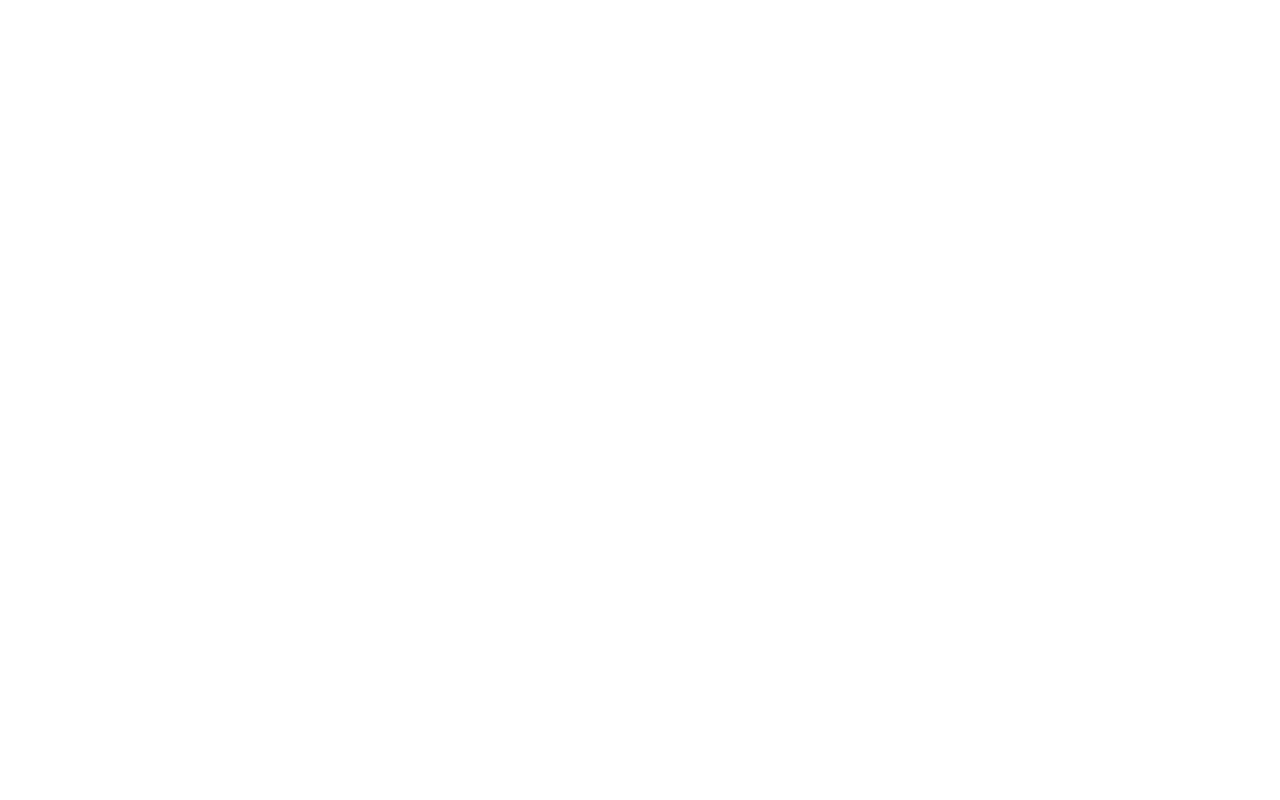
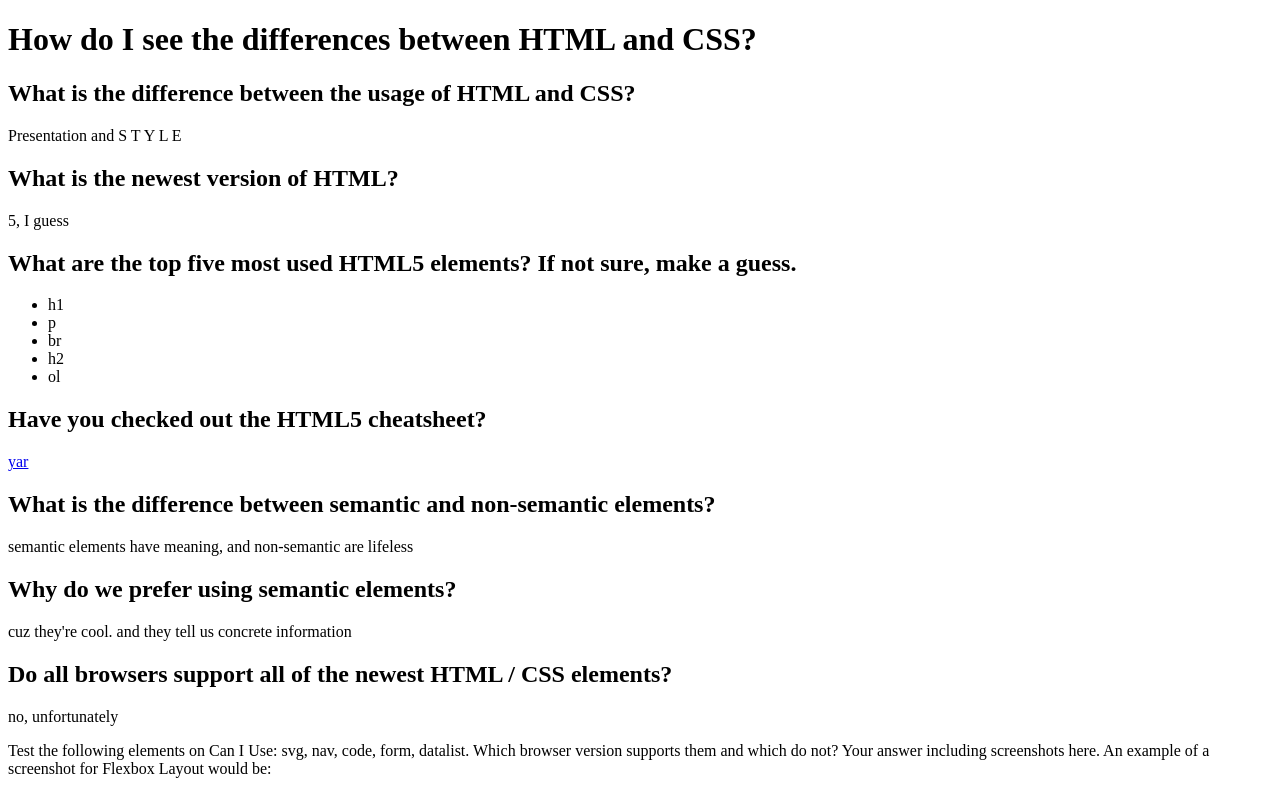
Before and after one commit to chuckles6994/html-practice, a plain HTML site: page index.html in a window 1280 px wide. Drawn offline with Linux system fonts and the light colour scheme.

Commit message:
gitpractice

```diff
--- a/index.html
+++ b/index.html
@@ -4,9 +4,46 @@
     <meta charset="UTF-8">
     <meta http-equiv="X-UA-Compatible" content="IE=edge">
     <meta name="viewport" content="width=device-width, initial-scale=1.0">
-    <title>Document</title>
+    <title>About HTML and CSS</title>
+    <link rel="stylesheet" href="gitpractice.css">
 </head>
 <body>
+<h1>How do I see the differences between HTML and CSS?</h1>
+<main>
+    <h2>What is the difference between the usage of HTML and CSS? </h2>
+        <p>Presentation and S T Y L E</p>
 
+   <h2> What is the newest version of HTML?</h2>
+
+<p>5, I guess</p>
+
+<h2>What are the top five most used HTML5 elements? If not sure, make a guess.</h2>
+
+    <ul>
+    <li>h1</li>
+   <li>p</li>
+   <li>br</li>
+   <li>h2</li>
+   <li>ol</li>
+    </ul>
+<h2>Have you checked out the HTML5 cheatsheet?</h2>
+
+<p><a href="https://www.wpkube.com/html5-cheat-sheet/" target="_blank">yar</a></p>
+
+<h2>What is the difference between semantic and non-semantic elements?</h2>
+<p>semantic elements have meaning, and non-semantic are lifeless</p>
+
+<h2>Why do we prefer using semantic elements?</h2>
+
+<p>cuz they're cool. and they tell us concrete information</p>
+
+<h2>Do all browsers support all of the newest HTML / CSS elements?</h2>
+
+<p>no, unfortunately</p>
+Test the following elements on Can I Use: svg, nav, code, form, datalist. Which browser version supports them and which do not?
+
+Your answer including screenshots here. An example of a screenshot for Flexbox Layout would be:
+
+</main>
 </body>
 </html>
```
Also changed, not shown: gitpractice.css (added).
